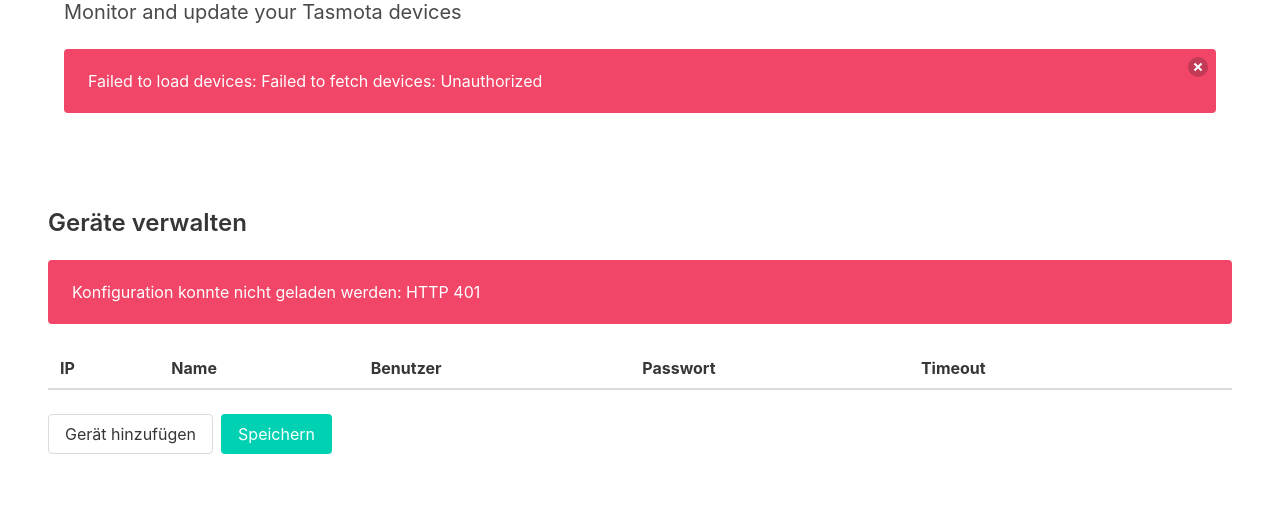
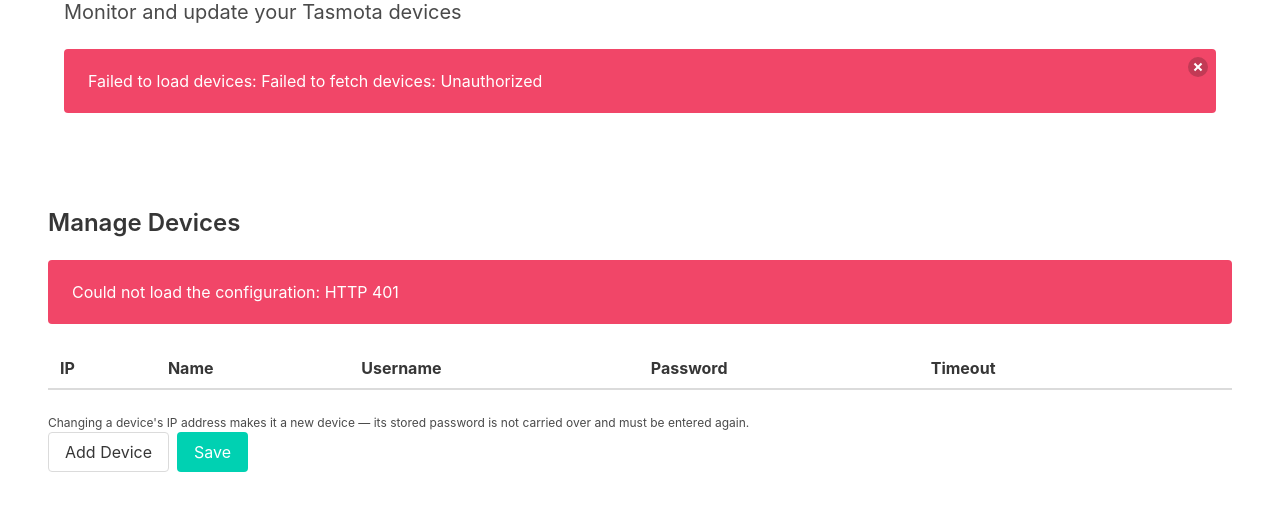
Before and after one commit to dodjango/tasmota-auto-updater, a Flask app: template app/templates/index.html in a window 1280 px wide. Shown: the part 144-655 px from the top of the page. Run offline with Flask 3, Linux system fonts and the light colour scheme; the template is opened without the code that fills it, so the values that code supplies are empty; some libraries are stand-ins or nearby versions.

Commit message:
fix(ui): translate devices editor to English, confirm password removal, handle 409 on save

```diff
--- a/app/static/js/devices-editor.js
+++ b/app/static/js/devices-editor.js
@@ -34,7 +34,7 @@ function devicesEditor() {
                 this.writable = payload.writable;
                 this.devicesFile = payload.devices_file;
             } catch (err) {
-                this.error = `Konfiguration konnte nicht geladen werden: ${err.message}`;
+                this.error = `Could not load the configuration: ${err.message}`;
             } finally {
                 this.loading = false;
             }
@@ -49,12 +49,14 @@ function devicesEditor() {
 
         removeDevice(index) {
             const device = this.devices[index];
-            const label = device.dns_name || device.ip || 'dieses Gerät';
-            if (!confirm(`${label} aus der Konfiguration entfernen?`)) return;
+            const label = device.dns_name || device.ip || 'this device';
+            if (!confirm(`Remove ${label} from the configuration?`)) return;
             this.devices.splice(index, 1);
         },
 
         clearPassword(device) {
+            const label = device.dns_name || device.ip || 'this device';
+            if (!confirm(`Remove the stored password for ${label}? It will be contacted without credentials until a new password is entered and saved.`)) return;
             device.remove_password = true;
             device.password = '';
             device.has_password = false;
@@ -63,8 +65,10 @@ function devicesEditor() {
         _payload() {
             return this.devices.map(device => {
                 const entry = { ip: (device.ip || '').trim() };
-                if (device.username) entry.username = device.username;
-                if (device.dns_name) entry.dns_name = device.dns_name;
+                const username = (device.username || '').trim();
+                const dnsName = (device.dns_name || '').trim();
+                if (username) entry.username = username;
+                if (dnsName) entry.dns_name = dnsName;
                 if (device.timeout) entry.timeout = Number(device.timeout);
                 if (device.password) entry.password = device.password;
                 if (device.remove_password) entry.remove_password = true;
@@ -84,7 +88,16 @@ function devicesEditor() {
                 });
                 const payload = await response.json();
                 if (!response.ok) {
-                    throw new Error(payload.details || `HTTP ${response.status}`);
+                    const message = payload.details || `HTTP ${response.status}`;
+                    if (response.status === 409) {
+                        // Not writable (or unreadable) — re-derive `writable` from the
+                        // server instead of letting the user retry against a file that
+                        // will keep rejecting. load() clears `error`, so re-apply it.
+                        await this.load();
+                        this.error = `Save failed: ${message}`;
+                        return;
+                    }
+                    throw new Error(message);
                 }
                 this.devices = payload.devices.map(device => ({
                     ...device, password: '', remove_password: false,
@@ -92,7 +105,7 @@ function devicesEditor() {
                 this.saved = true;
                 setTimeout(() => { this.saved = false; }, 4000);
             } catch (err) {
-                this.error = `Speichern fehlgeschlagen: ${err.message}`;
+                this.error = `Save failed: ${err.message}`;
             } finally {
                 this.saving = false;
             }
--- a/app/templates/index.html
+++ b/app/templates/index.html
@@ -194,23 +194,23 @@
         </section>
 
         <section class="section" x-data="devicesEditor()" x-init="init()">
-          <h2 class="title is-4">Geräte verwalten</h2>
+          <h2 class="title is-4">Manage Devices</h2>
 
           <div class="notification is-warning" x-show="!writable" x-cloak>
-            Die Konfigurationsdatei <span x-text="devicesFile"></span> ist nicht
-            schreibbar. Wird sie als einzelne Datei ins Image gemountet, muss
-            stattdessen ihr Verzeichnis gemountet werden — siehe
+            The configuration file <span x-text="devicesFile"></span> is not
+            writable. If it is mounted into the image as a single file, its
+            directory must be mounted instead — see
             <code>compose.example.yml</code>.
           </div>
 
           <div class="notification is-danger" x-show="error" x-cloak x-text="error"></div>
-          <div class="notification is-success" x-show="saved" x-cloak>Gespeichert.</div>
+          <div class="notification is-success" x-show="saved" x-cloak>Saved.</div>
 
           <table class="table is-fullwidth">
             <thead>
               <tr>
-                <th>IP</th><th>Name</th><th>Benutzer</th><th>Passwort</th>
-                <th>Timeout</th><th></th>
+                <th scope="col">IP</th><th scope="col">Name</th><th scope="col">Username</th><th scope="col">Password</th>
+                <th scope="col">Timeout</th><th scope="col"></th>
               </tr>
             </thead>
             <tbody>
@@ -218,33 +218,38 @@
                 <tr>
                   <td><input class="input" type="text" x-model="device.ip"
                              :disabled="!writable" placeholder="192.168.8.191"
-                             title="IP-Adresse des Geräts eintragen"></td>
+                             aria-label="Device IP address"
+                             title="Enter the device's IP address — changing it makes this a new device, so its stored password is not carried over"></td>
                   <td><input class="input" type="text" x-model="device.dns_name"
                              :disabled="!writable"
-                             title="Anzeigenamen für das Gerät eintragen"></td>
+                             aria-label="Device display name"
+                             title="Enter a display name for the device"></td>
                   <td><input class="input" type="text" x-model="device.username"
                              :disabled="!writable"
-                             title="Benutzernamen für die Geräte-Anmeldung eintragen"></td>
+                             aria-label="Device username"
+                             title="Enter the username for the device login"></td>
                   <td>
                     <input class="input" type="password" x-model="device.password"
                            :disabled="!writable"
-                           :placeholder="device.has_password ? '•••••••• (gesetzt)' : 'kein Passwort'"
-                           title="Neues Passwort eintragen — leer lassen behält das gespeicherte">
+                           :placeholder="device.has_password ? '•••••••• (set)' : 'no password'"
+                           aria-label="Device password"
+                           title="Enter a new password — leave blank to keep the stored one">
                     <button class="button is-small is-text" type="button"
                             x-show="device.has_password" :disabled="!writable"
                             @click="clearPassword(device)"
-                            title="Gespeichertes Passwort entfernen — das Gerät wird danach ohne Anmeldung angesprochen">
-                      Passwort entfernen
+                            title="Remove the stored password — the device will then be contacted without credentials">
+                      Remove password
                     </button>
                   </td>
                   <td><input class="input" type="number" x-model="device.timeout"
                              :disabled="!writable" min="60" max="600" placeholder="240"
-                             title="Timeout in Sekunden für dieses Gerät setzen (60–600)"></td>
+                             aria-label="Device timeout in seconds"
+                             title="Set the timeout in seconds for this device (60–600)"></td>
                   <td>
                     <button class="button is-danger is-small" type="button"
                             :disabled="!writable" @click="removeDevice(index)"
-                            title="Gerät aus der Konfiguration entfernen — wird erst beim Speichern wirksam">
-                      Entfernen
+                            title="Remove the device from the configuration — applied when you save">
+                      Remove
                     </button>
                   </td>
                 </tr>
@@ -252,14 +257,19 @@
             </tbody>
           </table>
 
+          <p class="help">
+            Changing a device's IP address makes it a new device — its stored
+            password is not carried over and must be entered again.
+          </p>
+
           <div class="buttons">
             <button class="button" type="button" :disabled="!writable" @click="addDevice()"
-                    title="Neues Gerät zur Liste hinzufügen">Gerät hinzufügen</button>
+                    title="Add a new device to the list">Add Device</button>
             <button class="button is-primary" type="button"
                     :disabled="!writable || saving" :class="{'is-loading': saving}"
                     @click="save()"
-                    title="Geänderte Geräteliste in die Konfigurationsdatei schreiben">
-              Speichern
+                    title="Write the changed device list to the configuration file">
+              Save
             </button>
           </div>
         </section>
```
